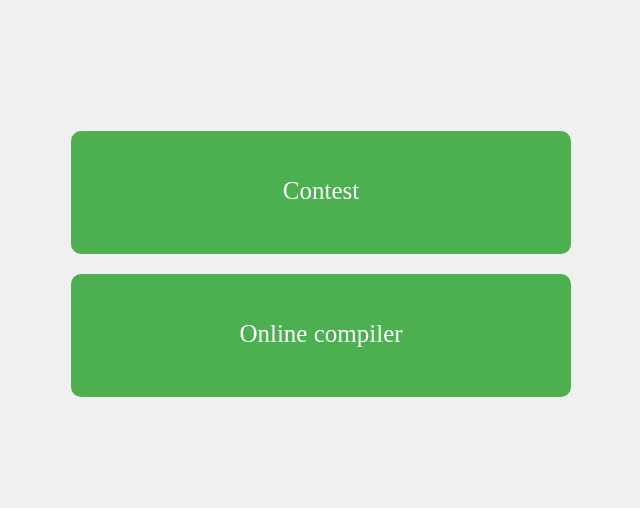
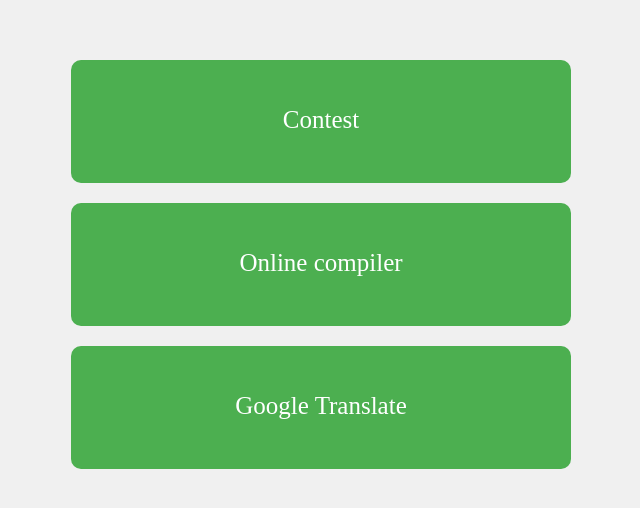
Before and after one commit to jenishbekor/page, a plain HTML site: page index.html in a window 1280 px wide. Shown: the part 136-644 px from the top of the page, without its empty margins (319-959 px from the left). Drawn offline with Linux system fonts and the light colour scheme.

Commit message:
Update index.html

```diff
--- a/index.html
+++ b/index.html
@@ -61,6 +61,7 @@
     <div class="button-container">
         <a class="btn" href="https://bap.contest.codeforces.com" target="_blank">Contest</a>
         <a class="btn" href="https://jenishbekor.github.io/page/compiler.html" target="_blank">Online compiler</a>
+        <a class="btn" href="https://translate.google.com/" target="_blank">Google Translate</a>
     </div>
 </body>
 </html>
```
